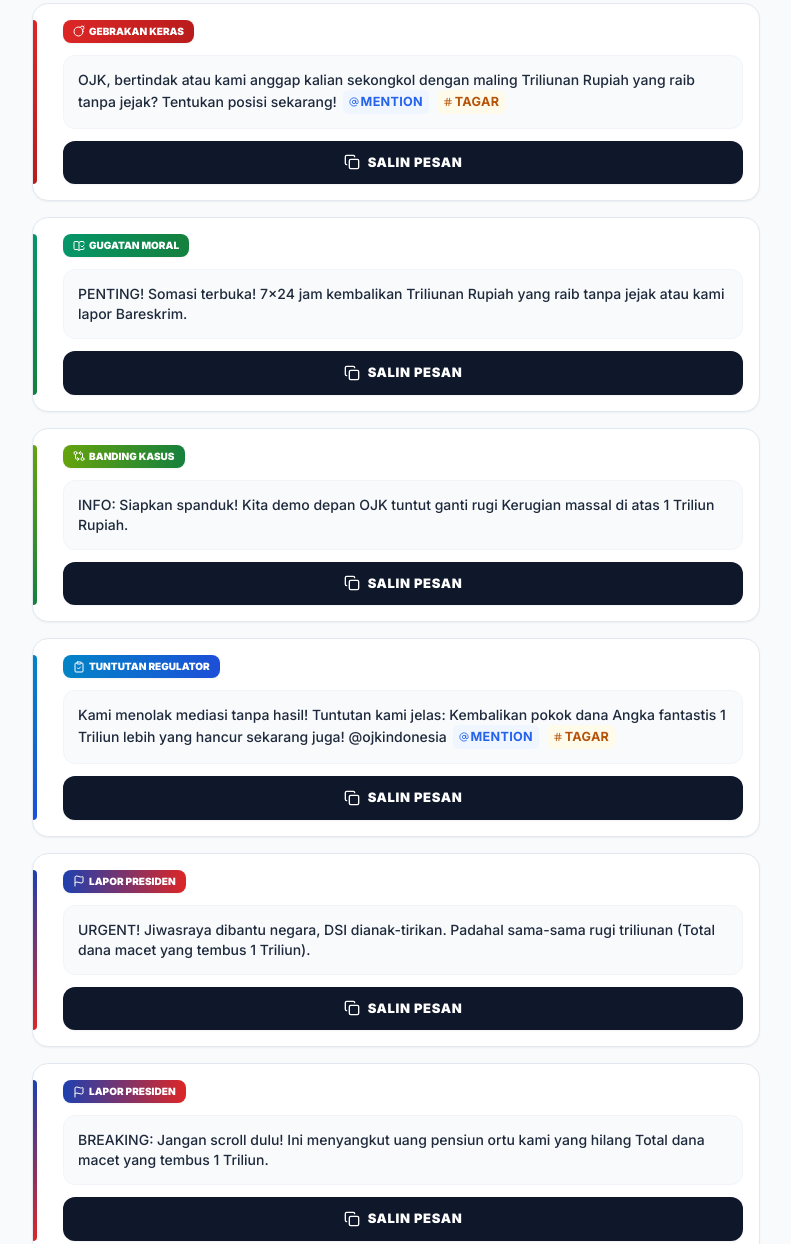
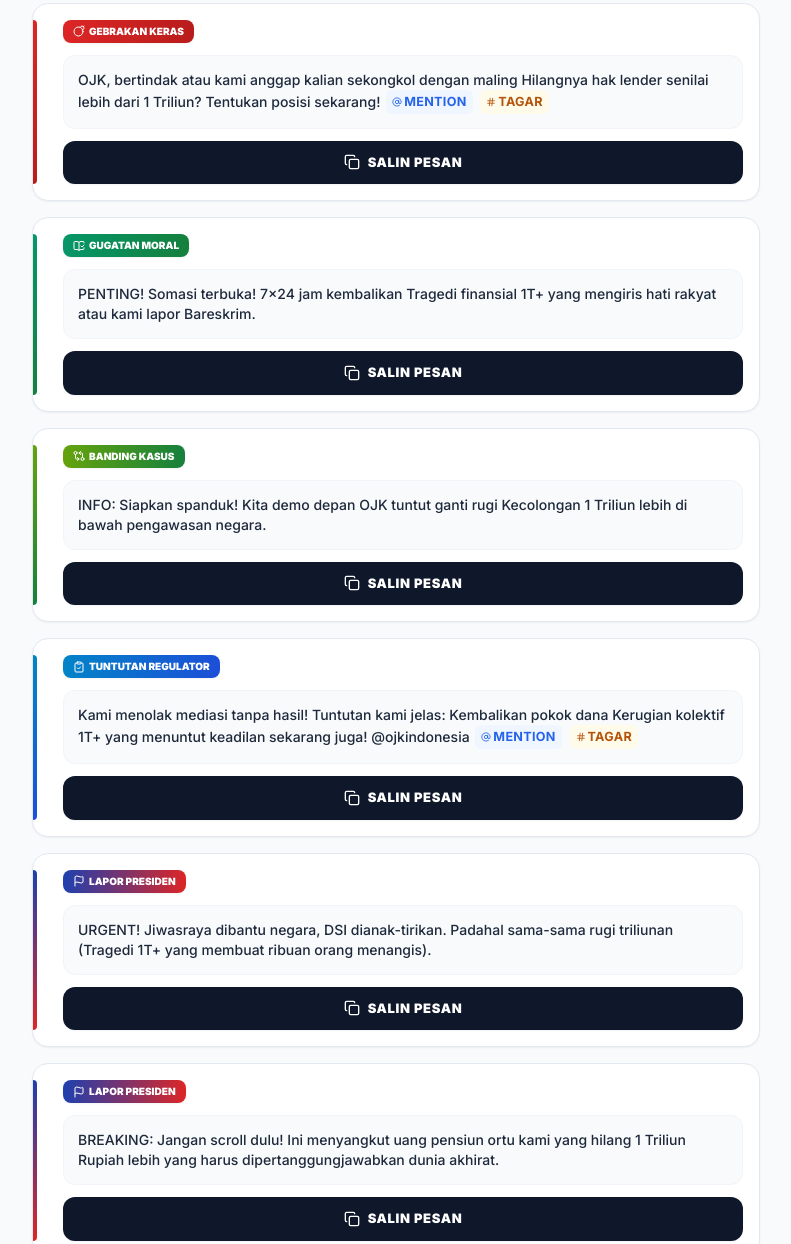
Before and after one commit to lupajoki1-coder/Template-Pesan-Viral-DanaSyariah, a plain HTML site: page Template Pesan Viral #DanaSyariah/index.html in a window 1280 px wide. Shown: the part 2142-3386 px from the top of the page, without its empty margins (244-1035 px from the left). Drawn offline with nearby package versions, Linux system fonts and the light colour scheme.

Commit message:
index.html

```diff
--- a/Template Pesan Viral #DanaSyariah/index.html
+++ b/Template Pesan Viral #DanaSyariah/index.html
@@ -237,13 +237,48 @@
         // --- DATABASE BARU (GENERATED) ---
 
         const LOSS_VALUE_UI = "Melebihi 1T+";
+        // UPDATE: 40 VARIANT DIKSI KERUGIAN 1T+
         const LOSS_VARIANTS = [
-            "Melampaui satu Triliun Rupiah dan terus melambung",
-            "Triliunan Rupiah yang raib tanpa jejak",
-            "Angka fantastis 1 Triliun lebih yang hancur",
-            "Dana masa depan 1T+ yang dikorupsi",
-            "Kerugian massal di atas 1 Triliun Rupiah",
-            "Total dana macet yang tembus 1 Triliun"
+            "Lebih dari 1 Triliun Rupiah lenyap tak berbekas",
+            "Angka fantastis 1T+ yang raib ditelan bumi",
+            "Kerugian masif menembus 1 Triliun dan terus naik",
+            "Skandal 1 Triliun lebih yang menghancurkan ribuan keluarga",
+            "Dana umat 1T+ menguap tanpa pertanggungjawaban",
+            "Megaskandal 1 Triliun Rupiah yang didiamkan regulator",
+            "Tragedi finansial 1T+ yang mengiris hati rakyat",
+            "Uang pensiun dan masa depan senilai 1T+ hancur lebur",
+            "Total dana macet yang kini melampaui 1 Triliun Rupiah",
+            "Bencana keuangan 1T+ yang tak kunjung ada solusi",
+            "Kejahatan kerah putih senilai 1 Triliun lebih",
+            "Perampokan legal 1T+ di depan mata OJK",
+            "Akumulasi kerugian yang sudah tembus 1 Triliun Rupiah",
+            "Hilangnya hak lender senilai lebih dari 1 Triliun",
+            "Dana 1T+ yang disandera manajemen tidak kompeten",
+            "1 Triliun lebih uang rakyat yang kini jadi debu",
+            "Nilai gagal bayar yang meroket di atas 1 Triliun",
+            "Kerugian kolektif 1T+ yang menuntut keadilan",
+            "Skema gali lubang tutup lubang senilai 1 Triliun lebih",
+            "1T+ dana masyarakat yang dipermainkan",
+            "Dampak sistemik kerugian 1 Triliun Rupiah",
+            "Triliunan rupiah uang keringat rakyat yang tak kembali",
+            "Angka 1T+ bukan sekadar statistik, ini nyawa kami",
+            "Kegagalan bayar terbesar senilai 1 Triliun lebih",
+            "1 Triliun lebih dana amanah yang dikhianati",
+            "Kerugian finansial 1T+ yang mencoreng industri",
+            "Uang 1 Triliun lebih yang tak tahu rimbanya",
+            "Ledakan gagal bayar menembus angka psikologis 1T",
+            "1T+ kerugian nyata di depan mata",
+            "Dana 1 Triliun lebih yang diputar tanpa izin",
+            "Kecolongan 1 Triliun lebih di bawah pengawasan negara",
+            "1T+ bukti nyata lemahnya perlindungan konsumen",
+            "Kerugian jumbo 1 Triliun Rupiah yang menyengsarakan",
+            "Uang 1T+ yang dibawa lari manajemen bobrok",
+            "Tabungan masa tua 1 Triliun lebih yang dirampas",
+            "1T+ uang lender yang kini cuma jadi angka di layar",
+            "Kerugian 1 Triliun lebih yang terus membengkak setiap detik",
+            "Dana 1T+ yang menjadi bukti kejahatan korporasi",
+            "1 Triliun Rupiah lebih yang harus dipertanggungjawabkan dunia akhirat",
+            "Tragedi 1T+ yang membuat ribuan orang menangis"
         ];
 
         function getRandomLossVariant() {
@@ -809,10 +844,13 @@
                     const toneData = DB.tones.find(tone => tone.id === t.tone) || DB.tones[0];
                     const platformData = DB.platforms.find(p => p.id === t.platform) || DB.platforms[0];
 
+                    // Generate specific loss variant for this render
+                    const specificLossVariant = getRandomLossVariant();
+
                     const formattedText = t.text
                         .replace(/\[TAGS\]/g, '<span class="inline-flex items-center bg-blue-50 text-blue-600 px-1.5 py-0.5 rounded-md font-bold text-[90%] -tracking-tight mx-0.5"><i data-lucide="at-sign" class="w-2.5 h-2.5 mr-0.5"></i>MENTION</span>')
                         .replace(/\[HASHTAGS\]/g, '<span class="inline-flex items-center bg-amber-50 text-amber-700 px-1.5 py-0.5 rounded-md font-bold text-[90%] -tracking-tight mx-0.5"><i data-lucide="hash" class="w-2.5 h-2.5 mr-0.5"></i>TAGAR</span>')
-                        .replace(/\$\{LOSS_VALUE_LONG\}/g, getRandomLossVariant());
+                        .replace(/\$\{LOSS_VALUE_LONG\}/g, specificLossVariant); // Use generated variant
 
                     return `
                         <div class="group relative bg-white rounded-2xl p-4 border border-slate-200 shadow-sm hover:shadow-md transition-all duration-300 animate-in fade-in slide-in-from-bottom-4" style="animation-delay: ${index * 30}ms; animation-fill-mode: both;">
@@ -830,7 +868,8 @@
                                 <div class="bg-slate-50 p-3.5 rounded-xl border border-slate-100 mb-3 group-hover:border-slate-200 transition-colors">
                                     <p class="text-slate-800 text-[13px] md:text-sm leading-relaxed whitespace-pre-wrap font-medium">${formattedText}</p>
                                 </div>
-                                <button onclick="copyTemplate('${templateId}')" id="btn-${templateId}" class="w-full flex items-center justify-center space-x-2 py-3 rounded-xl font-black text-[13px] uppercase tracking-wider transition-all bg-slate-900 text-white hover:bg-slate-800 active:scale-[0.98] shadow-sm relative overflow-hidden">
+                                <!-- Attach specificLossVariant to data-loss-text so copy function uses it -->
+                                <button onclick="copyTemplate('${templateId}')" id="btn-${templateId}" data-loss-text="${specificLossVariant}" class="w-full flex items-center justify-center space-x-2 py-3 rounded-xl font-black text-[13px] uppercase tracking-wider transition-all bg-slate-900 text-white hover:bg-slate-800 active:scale-[0.98] shadow-sm relative overflow-hidden">
                                     <div class="relative z-10 flex items-center space-x-2">
                                         <i data-lucide="copy" class="w-4 h-4"></i> <span>SALIN PESAN</span>
                                     </div>
@@ -887,7 +926,8 @@
 
         async function copyText(text, successMsg, elementId = null) {
             try {
-                const finalContent = text.replace(/\$\{LOSS_VALUE_LONG\}/g, getRandomLossVariant());
+                // NOTE: Placeholder replacement logic moved to individual copy functions to ensure consistency
+                const finalContent = text;
                 if (navigator.clipboard && navigator.clipboard.writeText) {
                     await navigator.clipboard.writeText(finalContent);
                 } else {
@@ -930,10 +970,14 @@
                 const mentionsToUse = Array.from(state.selectedMentions).join(' ') || DB.mentions_wajib.join(' ');
                 const hashtagsToUse = Array.from(state.selectedHashtags).join(' ') || DB.hashtags_utama.join(' ');
 
+                // Retrieve the SPECIFIC loss variant displayed on the button's data attribute
+                const btnElement = document.getElementById(`btn-${idString}`);
+                const lossVariantToUse = btnElement.getAttribute('data-loss-text') || getRandomLossVariant();
+
                 const final = t.text
                     .replace(/\[TAGS\]/g, mentionsToUse)
                     .replace(/\[HASHTAGS\]/g, hashtagsToUse)
-                    .replace(/\$\{LOSS_VALUE_LONG\}/g, getRandomLossVariant());
+                    .replace(/\$\{LOSS_VALUE_LONG\}/g, lossVariantToUse); // Use the stored variant
 
                 copyText(final, "Pesan Siap Tempur! ⚔️", `btn-${idString}`);
             }
```
